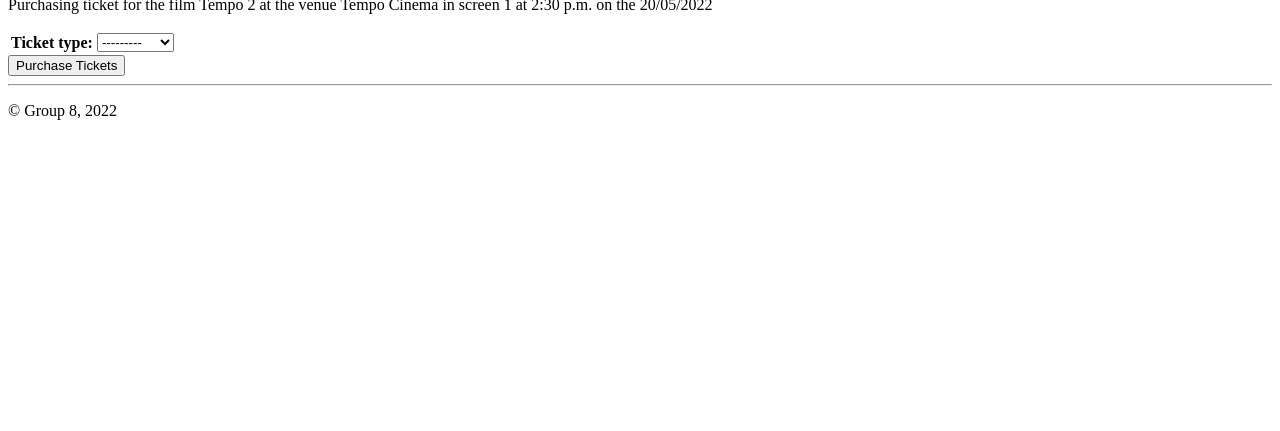
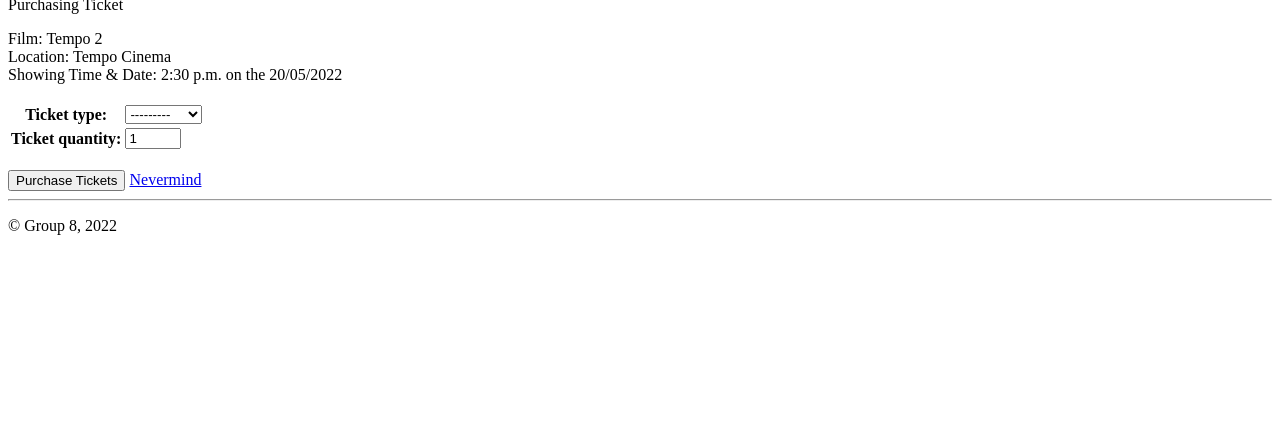
Before and after one commit to JosiahM42/UWEFlix, a Django app: page /tickets/047a589c-8190-4b49-b7d8-cff503fead03 in a window 1280 px wide. Shown: the part 332-763 px from the top of the page. Run offline with Django 3.2, Linux system fonts and the light colour scheme; data comes from the database, SQL or seed files in the repository; tables that the repository leaves empty hold one stand-in row (values such as "Sample post").

Commit message:
CSS improvements on forms, fixed site flow and navigation issues

```diff
--- a/uweflix/forms.py
+++ b/uweflix/forms.py
@@ -5,7 +5,7 @@ from django import forms
 from uweflix.models import * # Film, Venue, Account, Screen, Showing
 from django.contrib.auth.forms import UserCreationForm, AuthenticationForm
 
-from django.forms import  DateInput, TextInput, Textarea, DateTimeInput, TimeInput
+from django.forms import  DateInput, NumberInput, TextInput, Textarea, DateTimeInput, TimeInput
 
 
 class signUpForm(UserCreationForm):
@@ -150,7 +150,15 @@ class addShowingForm(forms.ModelForm):
 class purchaseTicketForm(forms.ModelForm):
         class Meta:
                 model = Ticket
-                fields = ("ticket_type",)
+                fields = ("ticket_type", "ticket_quantity",)
+
+                widgets = {
+                'ticket_quantity': NumberInput(attrs={
+                'class': "addScreenForm",
+                'style': 'max-width: 300px;',
+                'min': '1',
+                'max': '10',
+                })}
 
 
 # class loginForm(forms.Form):
--- a/uweflix/models.py
+++ b/uweflix/models.py
@@ -78,6 +78,7 @@ class Ticket(models.Model):
     ticket_id = models.UUIDField(primary_key=True, default=uuid.uuid4, editable=False, unique=True)
     ticket_price = models.FloatField()
     ticket_type = models.CharField(max_length=10, choices=ticketType)
+    ticket_quantity = models.IntegerField(default=1)
     showing_id = models.ForeignKey(Showing, on_delete=models.CASCADE)
 
 class Account(AbstractUser):
--- a/uweflix/templates/uweflix/addFilms.html
+++ b/uweflix/templates/uweflix/addFilms.html
@@ -14,6 +14,7 @@ Add a Film
     {{ form }}
     </table>
     <input type="submit" value="Add Film">
+    <a class = "nevermindButton" href="{% url 'cinemaAdmin' %}">Nevermind</a>
     </form>
 
     <br>
--- a/uweflix/templates/uweflix/addScreen.html
+++ b/uweflix/templates/uweflix/addScreen.html
@@ -12,6 +12,7 @@ Add a Screen
     {{ form }}
     </table>
     <input type="submit" value="Add Screen">
+    <a class = "nevermindButton" href="{% url 'cinemaAdmin' %}">Nevermind</a>
     </form>
 
     <br>
--- a/uweflix/templates/uweflix/addVenues.html
+++ b/uweflix/templates/uweflix/addVenues.html
@@ -13,6 +13,7 @@ Add a new venue
      {{ form }}
     </table>
     <input type="submit" value="Add Venue">
+    <a class = "nevermindButton" href="{% url 'cinemaAdmin' %}">Nevermind</a>
     </form>
 
     <br>
--- a/uweflix/templates/uweflix/allFilms.html
+++ b/uweflix/templates/uweflix/allFilms.html
@@ -6,7 +6,7 @@ All Films
 
     <p>Welcome to the films page for the UWEFlix cinema booking system. Amend and delete films as you see fit.</p>
 
-
+    <a class = "nevermindButton" href="{% url 'cinemaAdmin' %}">Back</a>
 
     <h2>Films List</h2>
 
--- a/uweflix/templates/uweflix/allScreen.html
+++ b/uweflix/templates/uweflix/allScreen.html
@@ -5,6 +5,8 @@ All Screens
 {% block content %}
 
     <p>Welcome to the screens page for the UWEFlix cinema booking system. Amend and delete screens as you see fit.</p>
+
+    <a class = "nevermindButton" href="{% url 'cinemaAdmin' %}">Back</a>
 
     <h2>Screens List</h2>
 
--- a/uweflix/templates/uweflix/allShowing.html
+++ b/uweflix/templates/uweflix/allShowing.html
@@ -5,6 +5,8 @@ All Screens
 {% block content %}
 
     <p>Welcome to the Showings page for the UWEFlix cinema booking system. Amend and delete showings as you see fit.</p>
+
+    <a class = "nevermindButton" href="{% url 'cinemaAdmin' %}">Back</a>
 
     <h2>Showings List</h2>
 
--- a/uweflix/templates/uweflix/allVenues.html
+++ b/uweflix/templates/uweflix/allVenues.html
@@ -6,7 +6,7 @@ All Venues
 
     <p>Welcome to the venues page for the UWEFlix cinema booking system. Amend and delete venues as you see fit.</p>
 
-
+    <a class = "nevermindButton" href="{% url 'cinemaAdmin' %}">Back</a>
 
     <h2>Venue List</h2>
 
--- a/uweflix/templates/uweflix/amendFilms.html
+++ b/uweflix/templates/uweflix/amendFilms.html
@@ -13,6 +13,7 @@ Add a Film
     {{ form }}
     </table>
     <input type="submit" value="Update Film">
+    <a class = "nevermindButton" href="{% url 'allFilms' %}">Nevermind</a>
     </form>
 
 {% endblock %}
--- a/uweflix/templates/uweflix/amendScreen.html
+++ b/uweflix/templates/uweflix/amendScreen.html
@@ -13,6 +13,7 @@ Amend Screen
     {{ form }}
     </table>
     <input type="submit" value="Update screen">
+    <a class = "nevermindButton" href="{% url 'allScreen' %}">Nevermind</a>
     </form>
 
 {% endblock %}
--- a/uweflix/templates/uweflix/amendShowing.html
+++ b/uweflix/templates/uweflix/amendShowing.html
@@ -12,6 +12,7 @@ Amend Venue
     {{ form }}
     </table>
     <input type="submit" value="Amend Showing">
+    <a class = "nevermindButton" href="{% url 'allShowing' %}">Nevermind</a>
   </form>
 
   <script src="https://code.jquery.com/jquery-3.3.1.min.js"></script>
--- a/uweflix/templates/uweflix/amendVenues.html
+++ b/uweflix/templates/uweflix/amendVenues.html
@@ -13,6 +13,7 @@ Amend Venue
     {{ form }}
     </table>
     <input type="submit" value="Update venue">
+    <a class = "nevermindButton" href="{% url 'allVenues' %}">Nevermind</a>
     </form>
 
 {% endblock %}
--- a/uweflix/templates/uweflix/tickets.html
+++ b/uweflix/templates/uweflix/tickets.html
@@ -3,15 +3,27 @@
 Login
 {% endblock %}
 {% block content %}
-<p>Purchasing ticket for the film {{showing.film_id}} at the venue {{showing.venue_id}} in screen {{showing.screen_id}} at {{showing.showing_time}} on the {{showing.showing_date|date:"d/m/Y" }} </p>
+<p>Purchasing Ticket </p>
+
 
 <form method="POST" class="purchaseTicket">
     {% csrf_token %}
     <table class="addFilmsForm">
+        Film:  {{showing.film_id}}
+        <br>
+        Location:  {{showing.venue_id}}
+        <br>
+        Showing Time & Date:  {{showing.showing_time}} on the {{showing.showing_date|date:"d/m/Y" }}
+        <br>
+        <br>
+
     {{ form }}
     </table>
+
+    <br>
     <input type="submit" value="Purchase Tickets">
-    </form>
+    <a class = "nevermindButton" href="{% url 'home' %}">Nevermind</a>
+</form>
 
 
 
--- a/uweflix/views.py
+++ b/uweflix/views.py
@@ -366,7 +366,7 @@ def getTicketFromShowing(request, showing_id):
         if form.is_valid():
             message = form.save(commit=False)
             message.save()
-            return render(request, "uweflix/cinemaAdmin.html")
+            return render(request, "uweflix/checkout.html")
     else:
         return render(request, "uweflix/tickets.html", {"showing": showing, "form": form})
 
```
Also changed, not shown: uweflix/static/uweflix/site.css (+35 -3 lines).
